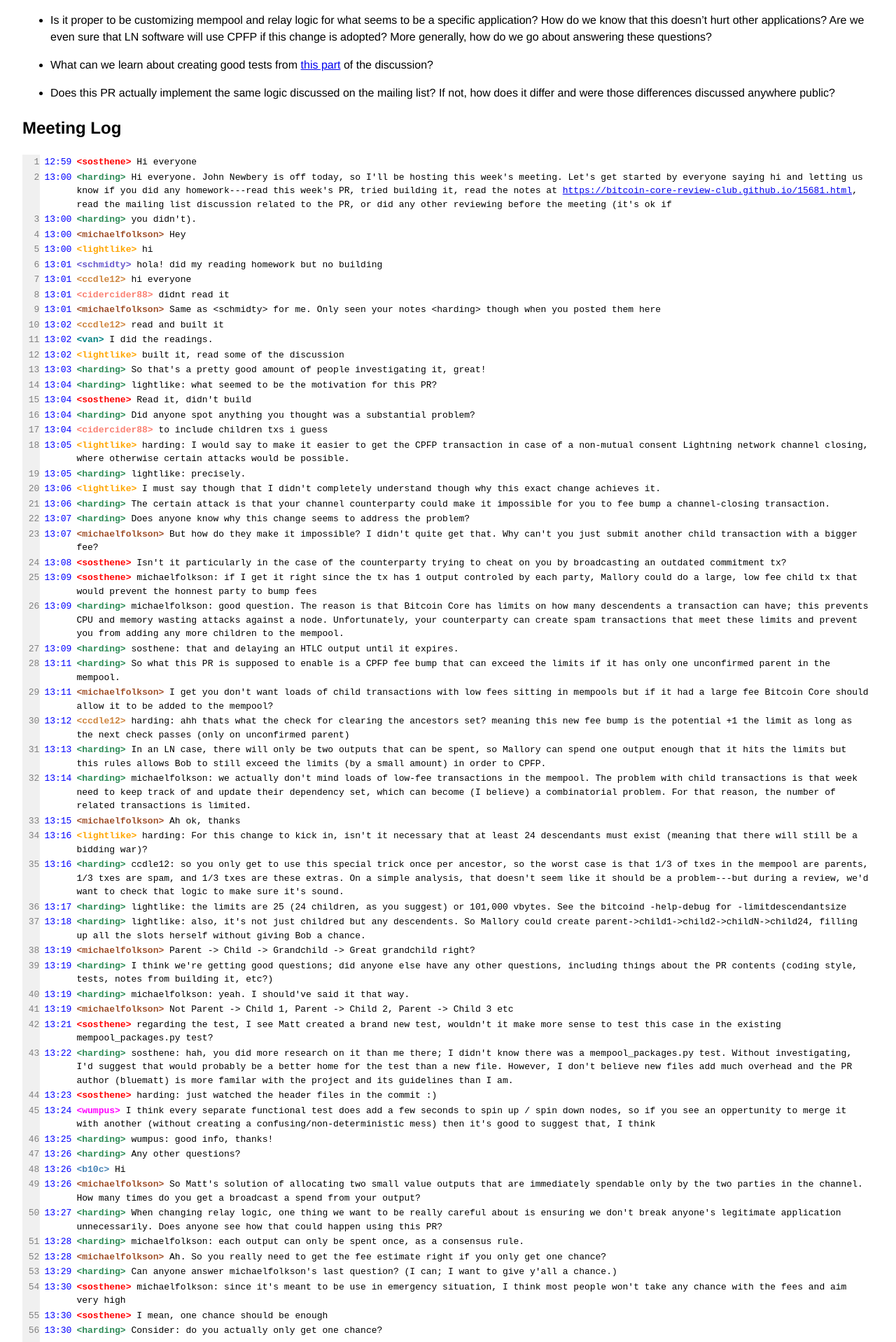
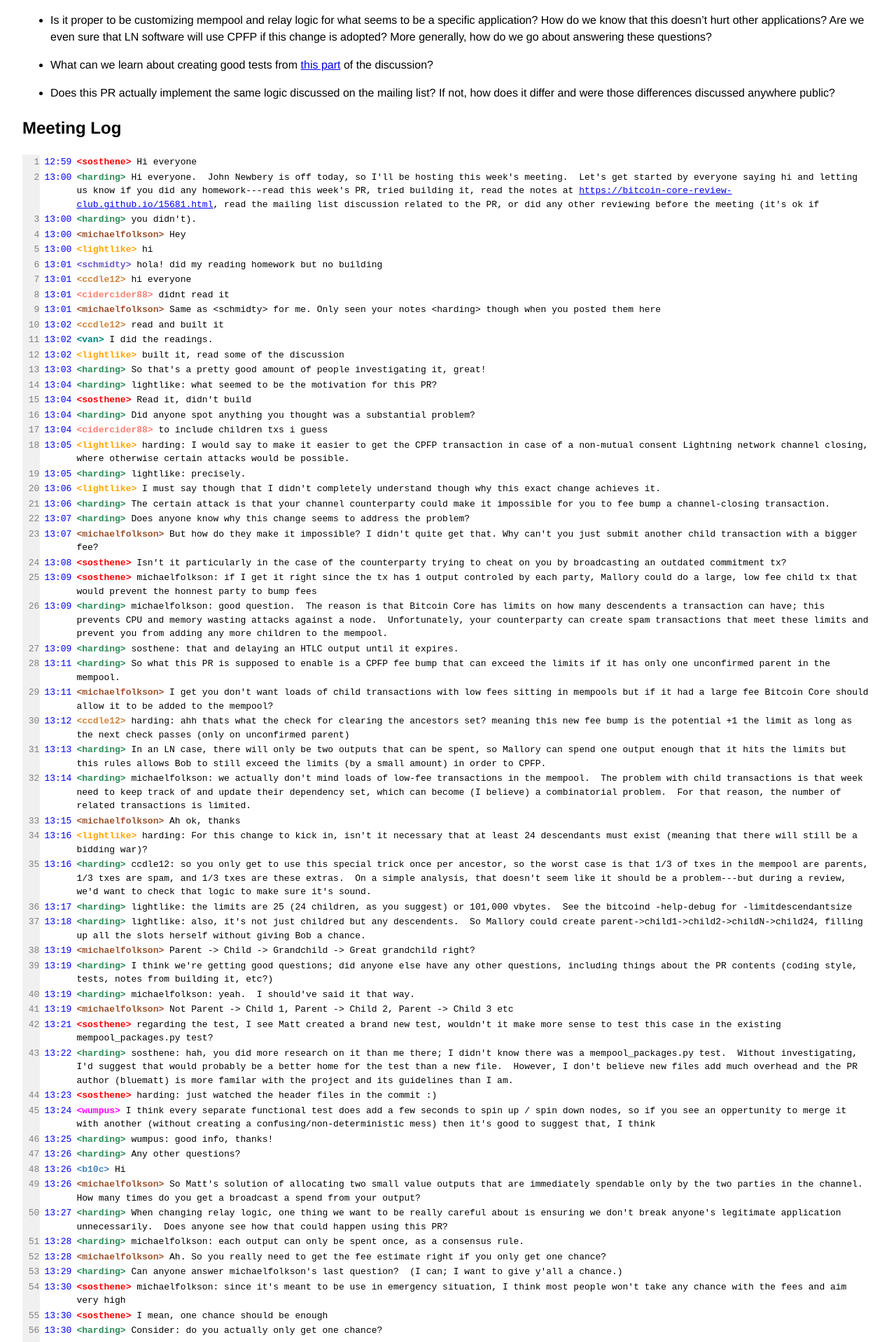
Before and after one commit to bitcoin-core-review-club/website, a Jekyll site: the page built from _posts/2019-06-26-#15681.md, in a window 1280 px wide. Shown: the part 1908-3826 px from the top of the page at 70% size. Built offline with Jekyll 4.4.1, drawn with Linux system fonts in a browser that asks for light colours.

Commit message:
Preserve whitespace formatting in IRC messages

```diff
--- a/assets/css/all.sass
+++ b/assets/css/all.sass
@@ -106,3 +106,4 @@ a
 
 .log-msg
   padding-left: 0px
+  white-space: pre-wrap
```
